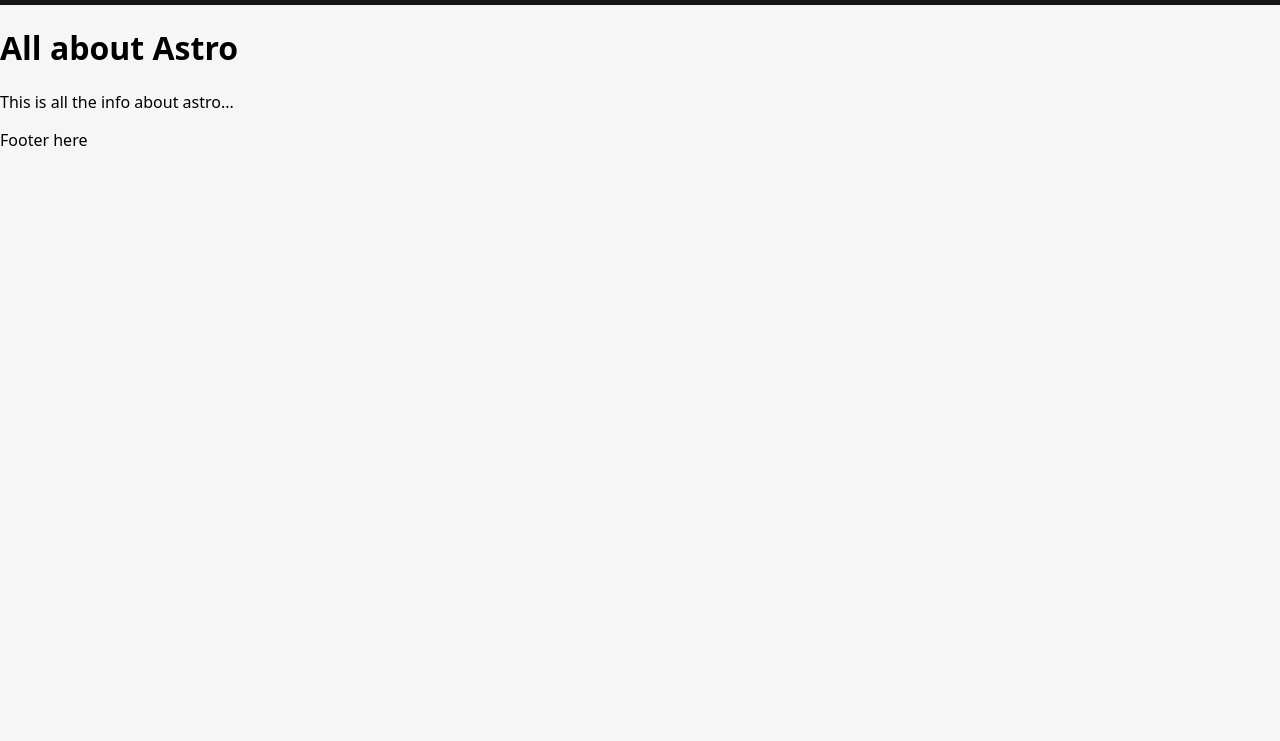
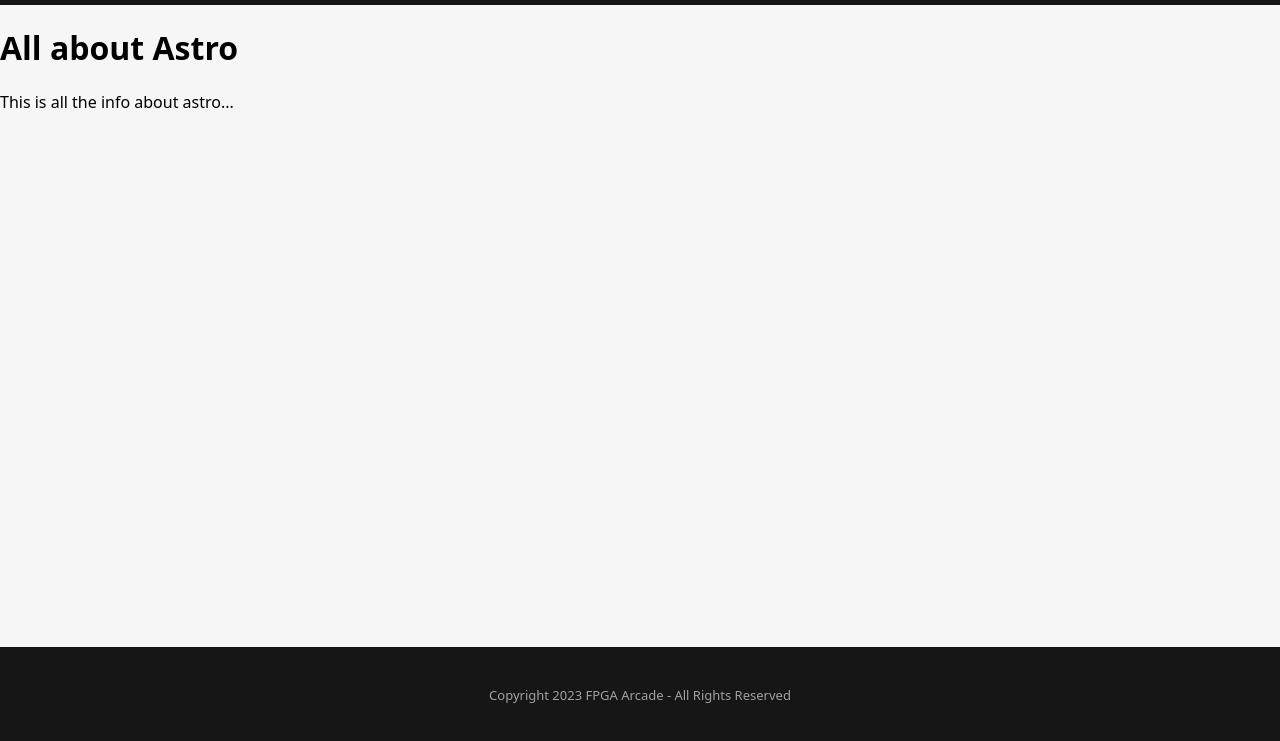
Before and after one commit to FPGAArcade/replay_web, an Astro site: page /about in a window 1280 px wide. Shown: the part 57-798 px from the top of the page. Built offline with nearby package versions, Linux system fonts and the light colour scheme; Astro itself is replaced by a stand-in of ours.

Commit message:
Add basic footer.

```diff
--- a/src/components/Footer.astro
+++ b/src/components/Footer.astro
@@ -1,4 +1,16 @@
 ---
 ---
 
-<footer>Footer here</footer>
+<footer>Copyright 2023 FPGA Arcade - All Rights Reserved</footer>
+
+<style>
+  footer {
+    overflow: hidden;
+    background-color: #161616;
+    color: #a1a1a1;
+    padding: 3em;
+
+    text-align: center;
+    font-size: small;
+  }
+</style>
--- a/src/layouts/Layout.astro
+++ b/src/layouts/Layout.astro
@@ -40,6 +40,9 @@
   }
   body {
     margin: 0;
+    display: grid;
+    min-height: 100vh;
+    grid-template-rows: auto 1fr auto;
   }
   code {
     font-family: Menlo, Monaco, Lucida Console, Liberation Mono,
```
